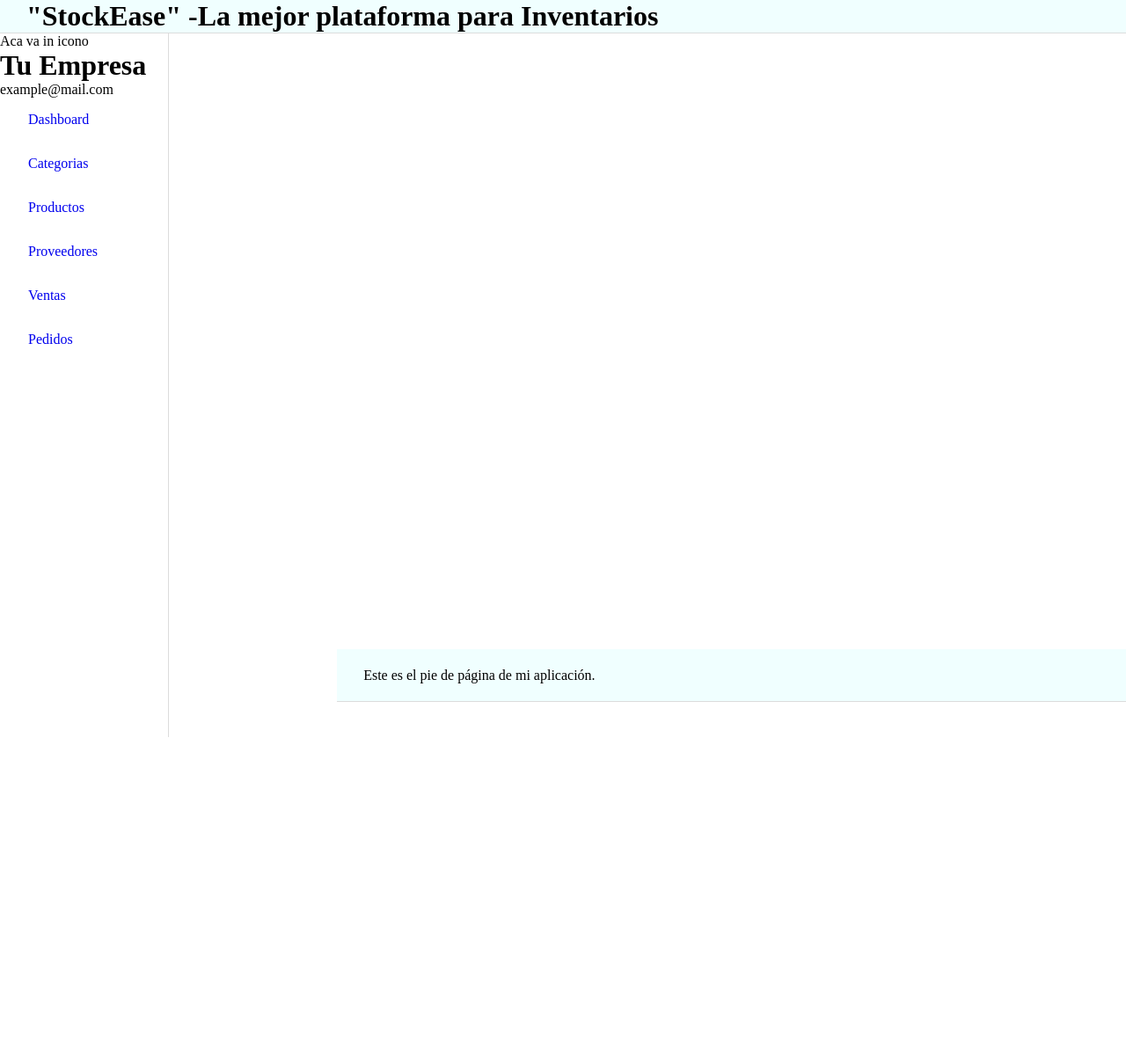
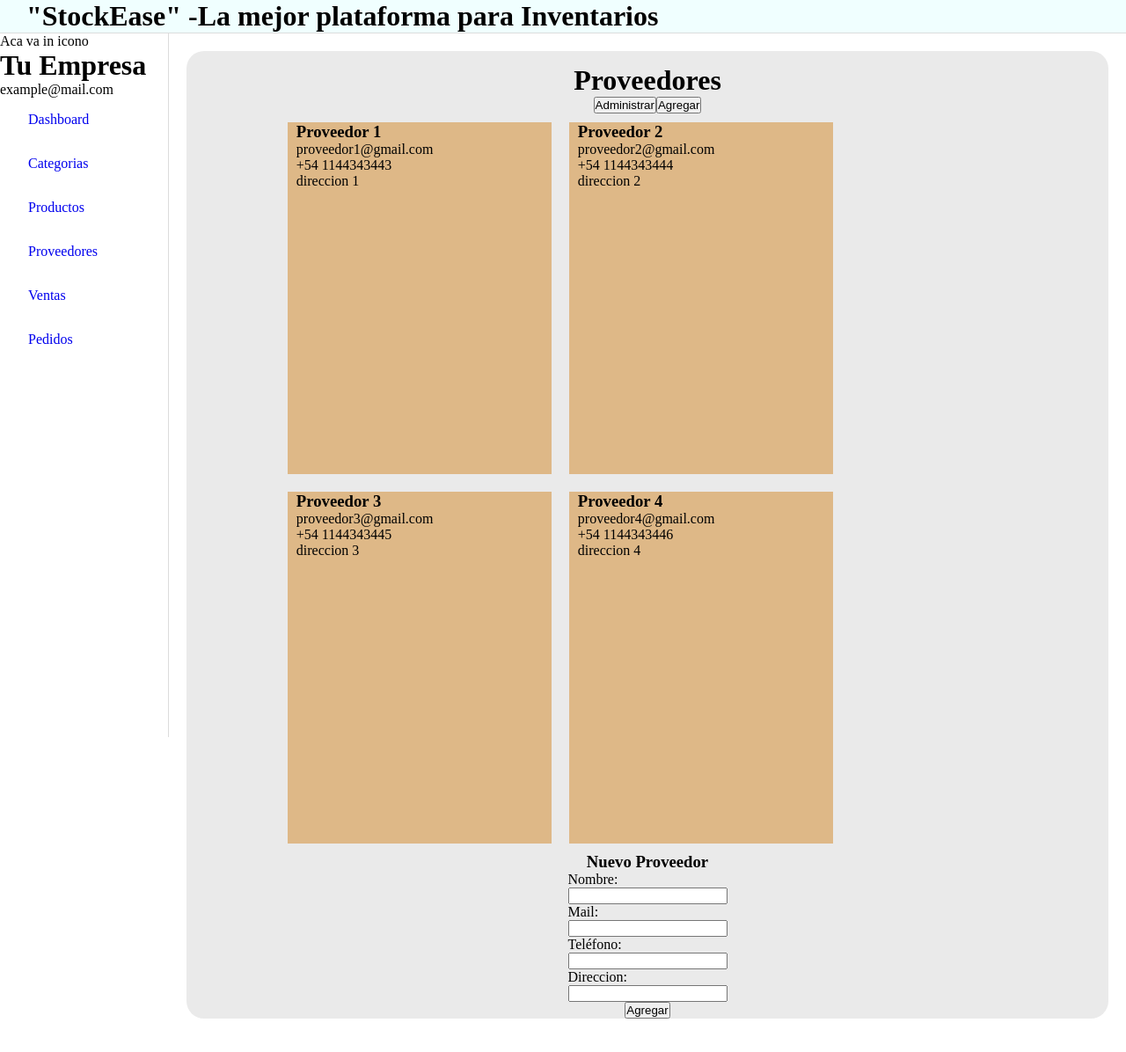
Before and after one commit to No-Country-simulation/s14-21-n-python, a React (Vite) app in the folder frontend/: page /suppliers in a window 1280 px wide. Shown: the top 1196 px of the page at 88% size. Before the commit the page ends 838 px from the top, so only its background shows below. Built offline with nearby package versions, Linux system fonts and the light colour scheme.

Commit message:
Componente proveedores agregado

```diff
--- a/frontend/src/App.jsx
+++ b/frontend/src/App.jsx
@@ -7,6 +7,7 @@
 import Sidebar from "./components/Sidebar/Sidebar";
 import Footer from "./components/Footer/Footer";
 import './App.css';
+import Supplier from "./components/Supplier/Supplier";
 
 function App() {
   return (
@@ -22,6 +23,7 @@
           <Route path="/" element={<Dashboard />} />
           <Route path="/products" element={<Products />} />
           <Route path="/sales" element={<Sales />} />
+          <Route path="/suppliers" element={<Supplier />} />
         </Routes>
         </div>
 
--- /dev/null
+++ b/frontend/src/components/AddSupplier/AddSupplier.jsx
@@ -0,0 +1,30 @@
+import style from "./AddSupplier.module.css"
+
+const AddSupplier = () => {
+    return (
+      <form className={style.container}>
+        <h3>Nuevo Proveedor</h3>
+        <div className={style.inputs}>
+          <label>Nombre:</label>
+          <input type="name" />
+        </div>
+
+        <div className={style.inputs}>
+          <label>Mail:</label>
+          <input type="email" />
+        </div>
+        <div className={style.inputs}>
+          <label>Teléfono:</label>
+          <input type="tel" />
+        </div>
+        <div className={style.inputs}>
+          <label>Direccion:</label>
+          <input type="adress" />
+        </div>
+
+        <input type="submit" value="Agregar" />
+      </form>
+    );
+  };
+
+  export default AddSupplier;
--- /dev/null
+++ b/frontend/src/components/AddSupplier/AddSupplier.module.css
@@ -0,0 +1,11 @@
+.container{
+    width: 50%;
+    display: flex;
+    align-items: center;
+    flex-direction: column;
+}
+
+.inputs {
+    display: flex;
+    flex-direction: column;
+}
--- /dev/null
+++ b/frontend/src/components/Supplier/Supplier.jsx
@@ -0,0 +1,67 @@
+import style from "./Supplier.module.css";
+import AddSupplier from "../AddSupplier/AddSupplier";
+
+const Supplier = () => {
+    const testArray = [
+        {
+          id: "1",
+          name: "Proveedor 1",
+          address: "direccion 1",
+          tel: "1144343443",
+          mail: "proveedor1@gmail.com",
+        },
+        {
+          id: "2",
+          name: "Proveedor 2",
+          address: "direccion 2",
+          tel: "1144343444",
+          mail: "proveedor2@gmail.com",
+        },
+        {
+          id: "3",
+          name: "Proveedor 3",
+          address: "direccion 3",
+          tel: "1144343445",
+          mail: "proveedor3@gmail.com",
+        },
+        {
+          id: "4",
+          name: "Proveedor 4",
+          address: "direccion 4",
+          tel: "1144343446",
+          mail: "proveedor4@gmail.com",
+        },
+      ];
+
+      return (
+        <main className={style.container}>
+          <div className={style.title}>
+            <h1>Proveedores</h1>
+          </div>
+          <section>
+            <div>
+              <button>Administrar</button>
+              <button>Agregar</button>
+            </div>
+          </section>
+          <section className={style.layout}>
+            {testArray.map((prov) => {
+              return (
+                <div className={style.card} key={prov.id}>
+                  <div className={style.data}>
+                    <h3>{prov.name}</h3>
+                    <p>{prov.mail}</p>
+                    <p>+54 {prov.tel} </p>
+                    <p>{prov.address} </p>
+
+                  </div>
+                </div>
+              );
+            })}
+          </section>
+          <AddSupplier />
+        </main>
+      );
+}
+
+export default Supplier
--- /dev/null
+++ b/frontend/src/components/Supplier/Supplier.module.css
@@ -0,0 +1,33 @@
+.container {
+    display: flex;
+    flex-direction: column;
+    justify-content: center;
+    align-items: center;
+    border-radius: 20px;
+    background-color: rgb(234, 234, 234);
+  }
+
+  .title {
+    margin-top: 15px;
+  }
+
+  .title h1 {
+    text-align: left;
+  }
+
+  .layout {
+    display: flex;
+    flex-wrap: wrap;
+    max-width: 80%;
+  }
+
+  .card {
+    background-color: burlywood;
+    width: 300px;
+    height: 400px;
+    margin: 10px;
+  }
+
+  .data {
+    margin-left: 10px;
+  }
```
